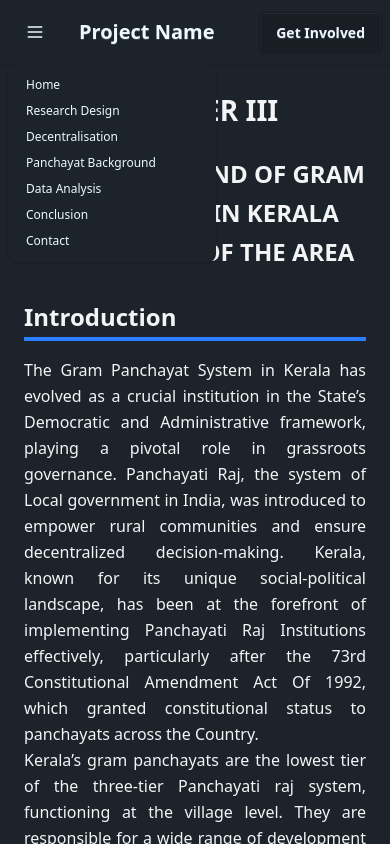
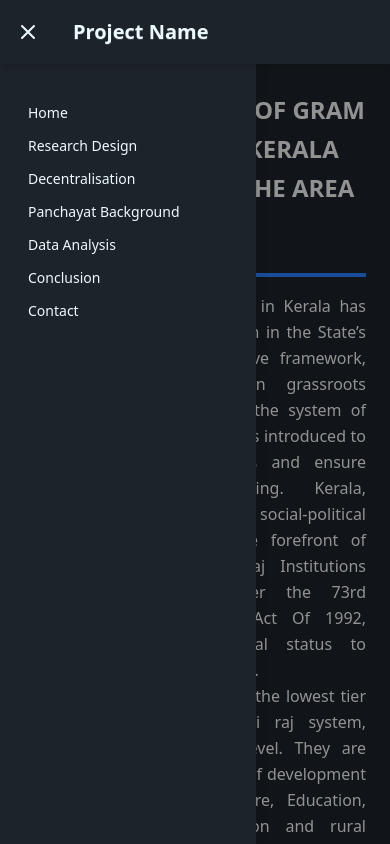
Before and after one commit to Jandev96/Decentralisation-Project, a React (Vite) app: page /gramapanchayathBackground in a window 390 px wide. Both pictures are taken after a click on the button 35 px from the left and 32 px from the top of the page. Shown: the top 844 px of the page. Built offline with nearby package versions, Linux system fonts and the light colour scheme.

Commit message:
navbar toggle updated

```diff
--- a/src/component/Navbar.jsx
+++ b/src/component/Navbar.jsx
@@ -4,48 +4,46 @@ import { Link } from 'react-router-dom';
 function Navbar() {
   const [isOpen, setIsOpen] = useState(false);
 
-  const toggleDropdown = () => setIsOpen(!isOpen);
-
   return (
-    <div className="navbar bg-base-100 shadow-sm">
-      {/* Mobile & Logo */}
+    <>
+      {/* Top Navbar */}
+      <div className="navbar bg-base-100 shadow-md fixed top-0 left-0 right-0 z-50">
         <div className="navbar-start">
-        <div className="dropdown">
+          {/* Hamburger for mobile */}
           <button
-            onClick={toggleDropdown}
-            className="btn btn-ghost lg:hidden"
+            onClick={() => setIsOpen(!isOpen)}
+            className="btn btn-circle btn-ghost lg:hidden"
           >
             <svg
               xmlns="http://www.w3.org/2000/svg"
-              className="h-5 w-5"
+              className="h-6 w-6"
               fill="none"
               viewBox="0 0 24 24"
               stroke="currentColor"
             >
+              {isOpen ? (
+                <path
+                  strokeLinecap="round"
+                  strokeLinejoin="round"
+                  strokeWidth="2"
+                  d="M6 18L18 6M6 6l12 12"
+                />
+              ) : (
                 <path
                   strokeLinecap="round"
                   strokeLinejoin="round"
                   strokeWidth="2"
                   d="M4 6h16M4 12h16M4 18h16"
                 />
+              )}
             </svg>
           </button>
-          {isOpen && (
-            <ul className="menu menu-sm dropdown-content mt-3 z-[1] p-2 shadow bg-base-100 rounded-box w-52">
-              <li><Link to="/" onClick={() => setIsOpen(false)}>Home</Link></li>
-              <li><Link to="/ResearchDesign" onClick={() => setIsOpen(false)}>Research Design</Link></li>
-              <li><Link to="/Decentralisation" onClick={() => setIsOpen(false)}>Decentralisation</Link></li>
-              <li><Link to="/gramapanchayathBackground" onClick={() => setIsOpen(false)}>Panchayat Background</Link></li>
-              <li><Link to="/data-analysis" onClick={() => setIsOpen(false)}>Data Analysis</Link></li>
-              <li><Link to="/conclusion" onClick={() => setIsOpen(false)}>Conclusion</Link></li>
-              <li><Link to="/contact" onClick={() => setIsOpen(false)}>Contact</Link></li>
-            </ul>
-          )}
-        </div>
-        <Link to="/" className="btn btn-ghost text-xl">Project Name</Link>
+          <Link to="/" className="btn btn-ghost text-xl ml-2">
+            Project Name
+          </Link>
         </div>
 
-      {/* Desktop Nav */}
+        {/* Desktop Menu */}
         <div className="navbar-center hidden lg:flex">
           <ul className="menu menu-horizontal px-1">
             <li><Link to="/">Home</Link></li>
@@ -59,10 +57,36 @@ function Navbar() {
         </div>
 
         {/* Right button */}
-      <div className="navbar-end">
+        <div className="navbar-end hidden lg:flex">
           <a className="btn">Get Involved</a>
         </div>
       </div>
+
+      {/* Slide-in mobile menu */}
+      <div
+        className={`fixed top-0 left-0 h-full w-64 bg-base-100 z-40 shadow-lg transform transition-transform duration-300 ease-in-out ${
+          isOpen ? 'translate-x-0' : '-translate-x-full'
+        } lg:hidden pt-20`}
+      >
+        <ul className="menu p-4">
+          <li><Link to="/" onClick={() => setIsOpen(false)}>Home</Link></li>
+          <li><Link to="/ResearchDesign" onClick={() => setIsOpen(false)}>Research Design</Link></li>
+          <li><Link to="/Decentralisation" onClick={() => setIsOpen(false)}>Decentralisation</Link></li>
+          <li><Link to="/gramapanchayathBackground" onClick={() => setIsOpen(false)}>Panchayat Background</Link></li>
+          <li><Link to="/data-analysis" onClick={() => setIsOpen(false)}>Data Analysis</Link></li>
+          <li><Link to="/conclusion" onClick={() => setIsOpen(false)}>Conclusion</Link></li>
+          <li><Link to="/contact" onClick={() => setIsOpen(false)}>Contact</Link></li>
+        </ul>
+      </div>
+
+      {/* Backdrop */}
+      {isOpen && (
+        <div
+          className="fixed inset-0 bg-black opacity-40 z-30 lg:hidden"
+          onClick={() => setIsOpen(false)}
+        />
+      )}
+    </>
   );
 }
 
```
Lines whose indentation alone changed are shown as unchanged.
